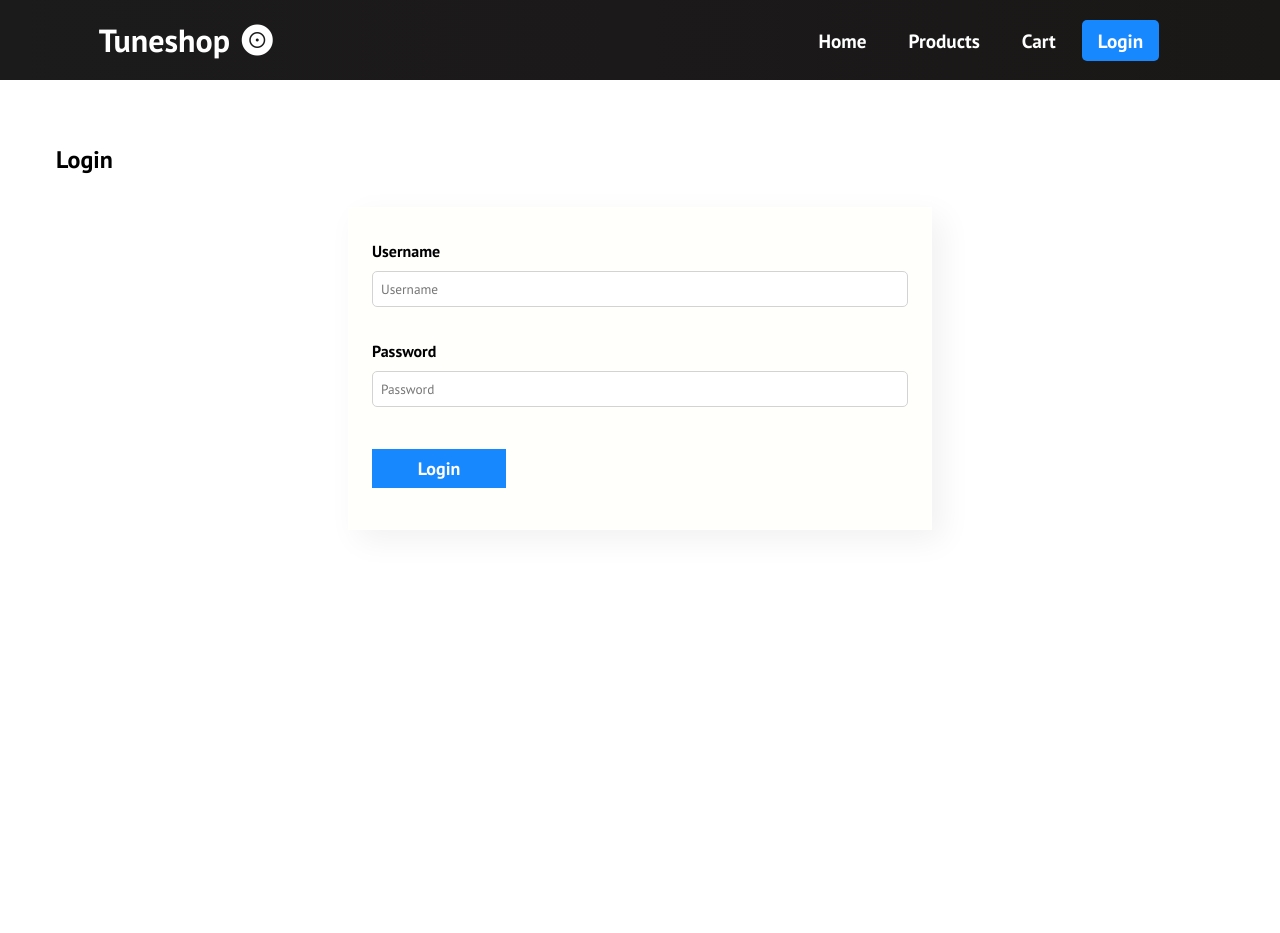
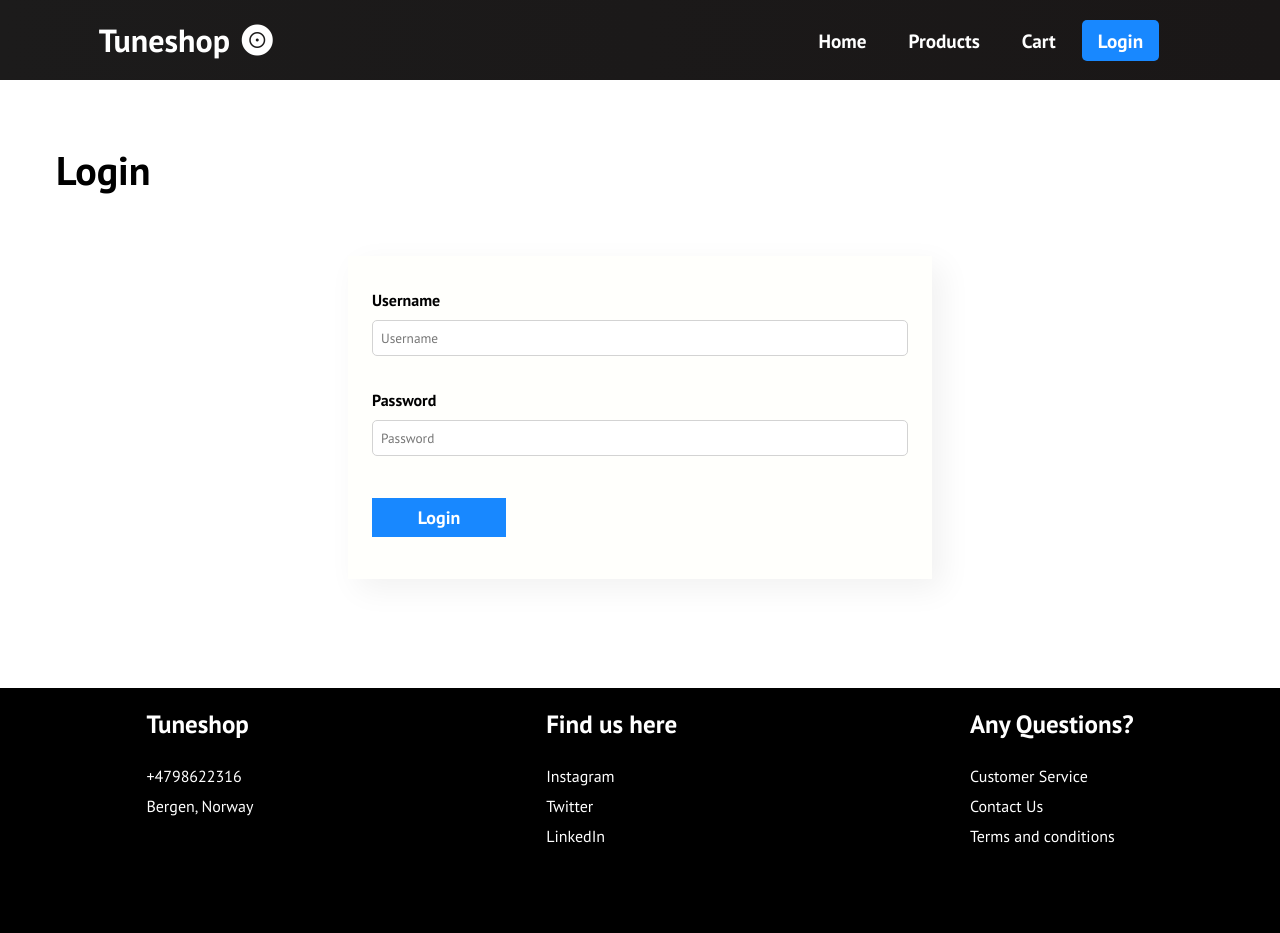
Before and after one commit to btfredr/tuneshop-v2, a React (Create React App) app: page /login in a window 1280 px wide. Shown: the top 933 px of the page. Before the commit the page ends 800 px from the top, so only its background shows below. Built offline with nearby package versions, Linux system fonts and the light colour scheme.

Commit message:
added footer and new styling

```diff
--- a/src/App.js
+++ b/src/App.js
@@ -8,6 +8,7 @@ import Cart from "./pages/Cart";
 import Products from "./pages/Products";
 import Product from "./pages/Product";
 import EditProduct from "./pages/EditProduct";
+import Footer from "./components/Footer";
 
 import { BrowserRouter as Router, Route, Switch } from "react-router-dom";
 import { AuthProvider } from "./context/AuthContext";
@@ -28,6 +29,7 @@ function App() {
           <Route path="/product/:id" exact component={Product}></Route>
           <Route path="/edit/:id" exact component={EditProduct}></Route>
         </Switch>
+        <Footer />
       </Router>
     </AuthProvider>
   );
--- /dev/null
+++ b/src/components/Footer.js
@@ -0,0 +1,41 @@
+const Footer = () => {
+  return (
+    <footer className="footer">
+      <div className="footer__container">
+        <div className="footer__row">
+          <div className="footer__column">
+            <h4 className="footer__heading">Tuneshop</h4>
+            <ul className="footer__list">
+              <li>+4798622316</li>
+              <li>Bergen, Norway</li>
+            </ul>
+          </div>
+          <div className="footer__column">
+            <h4 className="footer__heading">Find us here</h4>
+            <ul className="footer__list">
+              <li>Instagram</li>
+              <li>Twitter</li>
+              <li>LinkedIn</li>
+            </ul>
+          </div>
+          <div className="footer__column">
+            <h4 className="footer__heading">Any Questions?</h4>
+            <ul className="footer__list">
+              <li>Customer Service</li>
+              <li>Contact Us</li>
+              <li>Terms and conditions</li>
+            </ul>
+          </div>
+        </div>
+        <div className="footer__row">
+          <p className="footer__bottom">
+            &copy;{new Date().getFullYear()} Tuneshop | All rights reserved |
+            Terms of Service | Privacy
+          </p>
+        </div>
+      </div>
+    </footer>
+  );
+};
+
+export default Footer;
--- a/src/pages/Admin.js
+++ b/src/pages/Admin.js
@@ -12,7 +12,7 @@ const Admin = () => {
   }
   return (
     <div className="container">
-      <h2>Welcome admin, what do you want to do?</h2>
+      <h2 className="pageTitle">Welcome admin, what do you want to do?</h2>
       <div className="admin">
         <div className="admin__links">
           <Link to="/add" className="admin__link">
--- a/src/pages/Cart.js
+++ b/src/pages/Cart.js
@@ -10,15 +10,13 @@ const Cart = () => {
     return (
       <div className="container">
         <div className="cart">
-          <div className="cart__header">
-            <h2>Cart</h2>
+          <h2 className="pageTitle">Cart</h2>
           <button
             className="cart__btn"
             onClick={() => window.localStorage.removeItem("cartItems")}
           >
             Clear cart
           </button>
-          </div>
           <CartGrid products={cartItems} cartItems={cartItems} />
         </div>
       </div>
--- a/src/pages/EditProduct.js
+++ b/src/pages/EditProduct.js
@@ -78,6 +78,7 @@ const EditProduct = () => {
 
   return (
     <div className="container">
+      <h2 className="pageTitle">Edit {product.title}</h2>
       <form className="form" onSubmit={handleSubmit(onSubmit)}>
         {updateError && <p>{updateError}</p>}
         <fieldset disabled={submitting}>
--- a/src/pages/Home.js
+++ b/src/pages/Home.js
@@ -20,6 +20,7 @@ const Home = () => {
     <>
       <div className="imageContainer"></div>
       <div className="container">
+        <h2 className="pageTitle">Featured Products</h2>
         <FeaturedGrid isLoading={isLoading} products={products} />
       </div>
     </>
--- a/src/pages/Login.js
+++ b/src/pages/Login.js
@@ -42,10 +42,10 @@ const Login = () => {
   };
   return (
     <>
-      <div className="loginError">{loginError && <p>{loginError}</p>}</div>
       <div className="container">
-        <h2>Login</h2>
+        <h2 className="pageTitle">Login</h2>
         <form className="form" onSubmit={handleSubmit(onSubmit)}>
+          <div className="loginError">{loginError && <p>{loginError}</p>}</div>
           <fieldset disabled={submitting}>
             <div className="form__item">
               <label>Username</label>
--- a/src/pages/Products.js
+++ b/src/pages/Products.js
@@ -18,6 +18,7 @@ const Products = () => {
   }, []);
   return (
     <div className="container">
+      <h2 className="pageTitle">Products</h2>
       <ContentGrid isLoading={isLoading} products={products} />
     </div>
   );
--- a/src/sass/main.scss
+++ b/src/sass/main.scss
@@ -11,3 +11,4 @@
 @import "partials/cart";
 @import "partials/admin";
 @import "partials/detail";
+@import "partials/footer";
--- a/src/sass/partials/_base.scss
+++ b/src/sass/partials/_base.scss
@@ -17,6 +17,8 @@ h1 {
   align-items: center;
   justify-content: center;
   font-size: 3rem;
+  margin-left: auto;
+  margin-right: auto;
 }
 
 .container {
@@ -25,6 +27,8 @@ h1 {
   margin-left: auto;
   margin-right: auto;
   margin-top: 3em;
+  min-height: 60vh;
+  margin-bottom: 5em;
 }
 
 .imageContainer {
@@ -66,3 +70,8 @@ fieldset {
     width: 100%;
   }
 }
+
+.pageTitle {
+  font-size: 40px;
+  margin-bottom: 1.5em;
+}
--- /dev/null
+++ b/src/sass/partials/_footer.scss
@@ -0,0 +1,34 @@
+.footer {
+  background-color: black;
+  color: var(--secondary);
+
+  &__heading {
+    font-size: 25px;
+  }
+
+  &__row {
+    display: flex;
+  }
+
+  &__list {
+    list-style: none;
+    padding-top: 1em;
+  }
+
+  &__list li {
+    padding-top: 10px;
+  }
+
+  &__column {
+    padding: 20px;
+    margin-left: auto;
+    margin-right: auto;
+  }
+
+  &__bottom {
+    padding: 20px;
+    margin-left: auto;
+    margin-right: auto;
+    margin-top: 45px;
+  }
+}
```
Lines whose indentation alone changed are shown as unchanged.
